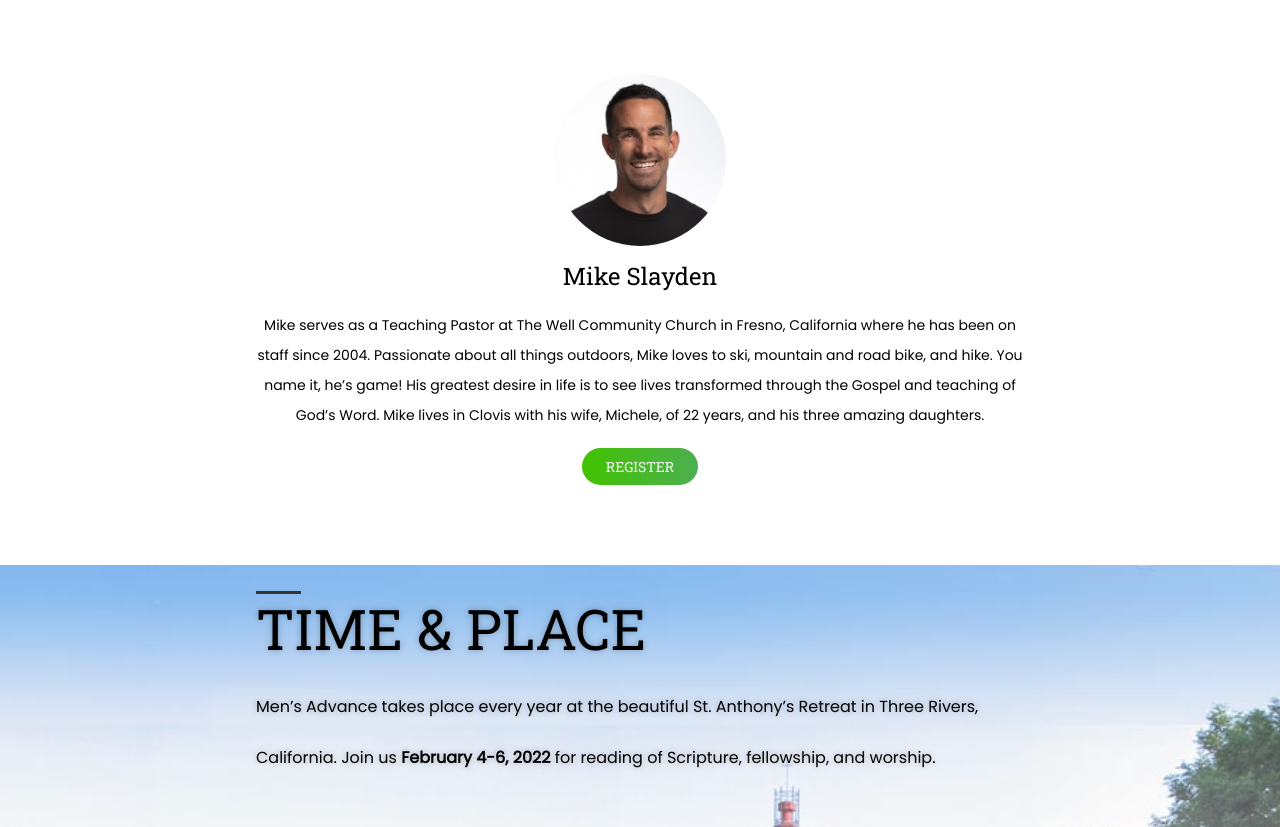
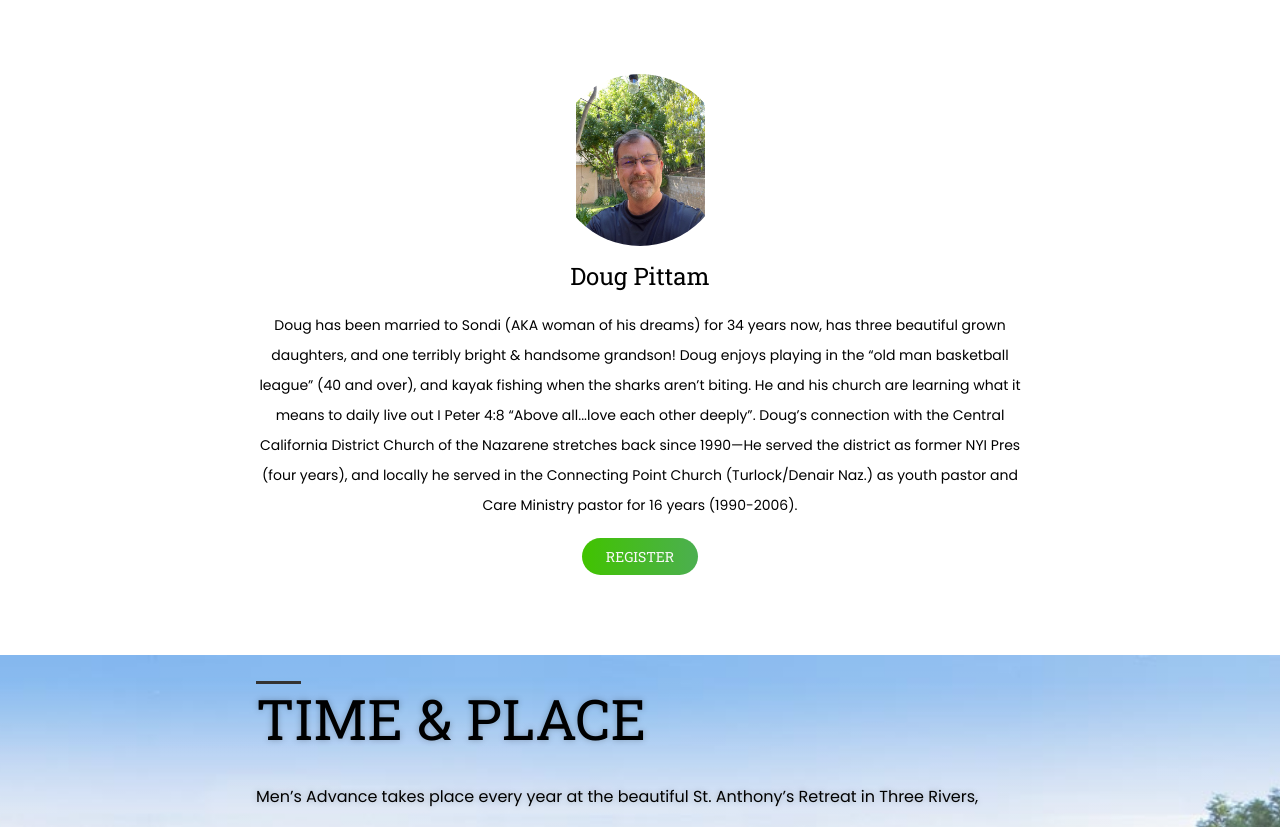
Before and after one commit to juliancoleman/mens-advance, a Jekyll site: the page built from index.html, in a window 1280 px wide and 900 px high, scrolled down 1621 px, cut to the strip 0-827 px from the top of the window. Built offline with Jekyll 4.4.1, drawn with Linux system fonts in a browser that asks for light colours.

Commit message:
Change speaker from Mike Slayden to Doug Pittam

```diff
--- a/_config.yml
+++ b/_config.yml
@@ -9,8 +9,8 @@ links:
   # - url: /venue
   #   label: venue
 speakers:
-  - name: Mike Slayden
-    avatar: /assets/images/mike_slayden.png
-    bio_short: Mike serves as a Teaching Pastor at The Well Community Church in Fresno, California where he has been on staff since 2004.
-    bio_long: Mike serves as a Teaching Pastor at The Well Community Church in Fresno, California where he has been on staff since 2004. Passionate about all things outdoors, Mike loves to ski, mountain and road bike, and hike. You name it, he’s game! His greatest desire in life is to see lives transformed through the Gospel and teaching of God’s Word. Mike lives in Clovis with his wife, Michele, of 22 years, and his three amazing daughters.
-    url: /speakers#mike-slayden
+  - name: Doug Pittam
+    avatar: /assets/images/doug_pittam.jpeg
+    bio_short: Doug Pittam has been the senior pastor of the Nazarene church in SLO (San Luis Obispo) since 2006.
+    bio_long: Doug has been married to Sondi (AKA woman of his dreams) for 34 years now, has three beautiful grown daughters, and one terribly bright &amp; handsome grandson! Doug enjoys playing in the “old man basketball league” (40 and over), and kayak fishing when the sharks aren’t biting. He and his church are learning what it means to daily live out I Peter 4:8 “Above all...love each other deeply”. Doug’s connection with the Central California District Church of the Nazarene stretches back since 1990&mdash;He served the district as former NYI Pres (four years), and locally he served in the Connecting Point Church (Turlock/Denair Naz.) as youth pastor and Care Ministry pastor for 16 years (1990-2006).
+    url: /speakers#doug-pittam
```
Also changed, not shown: assets/images/doug_pittam.jpeg (added).
